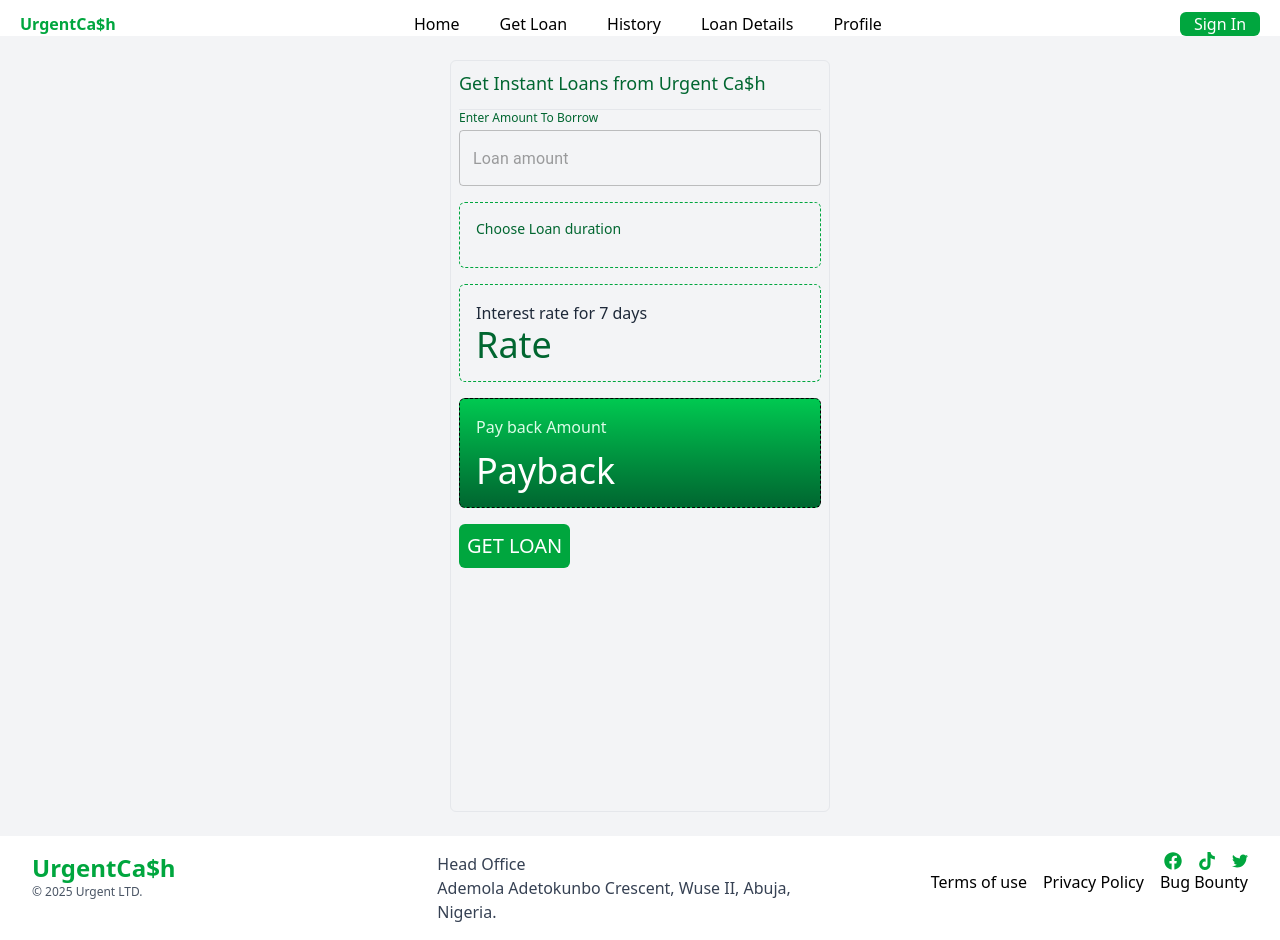
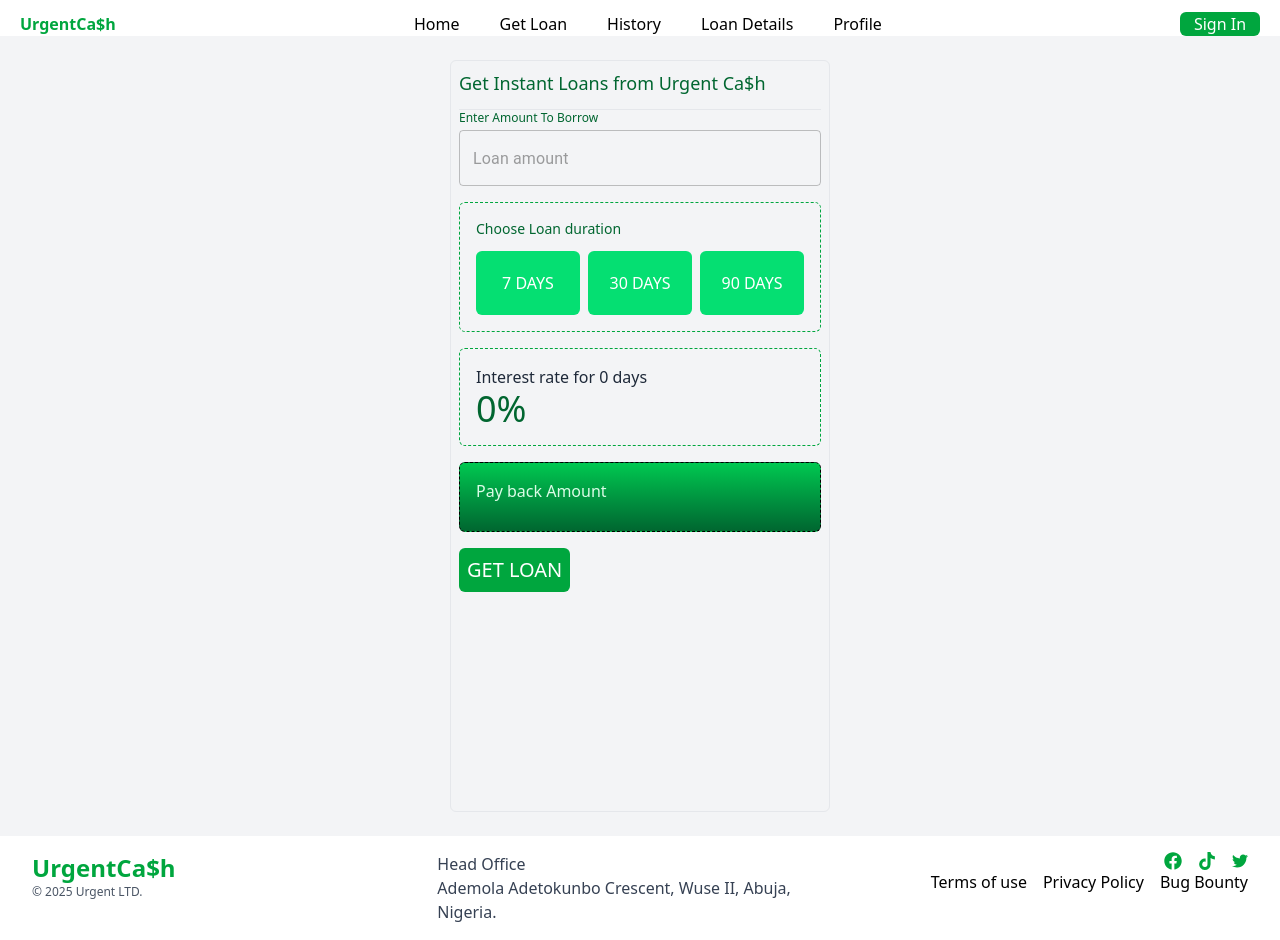
Before and after one commit to ObaroJB/urgentcash, a Next.js app: page /dashboard/get-loan in a window 1280 px wide. Built offline with nearby package versions, Linux system fonts and the light colour scheme.

Commit message:
loan-history

```diff
--- a/app/dashboard/get-loan/page.js
+++ b/app/dashboard/get-loan/page.js
@@ -1,6 +1,12 @@
 "use client"
 import { TextField } from "@mui/material";
-import { useState } from "react";
+import { useFormik } from "formik";
+import { useEffect, useState } from "react";
+import * as yup from "yup";
+
+const schema =yup.object().shape({
+    amount:yup.number().required().min(5000),
+})
 const duration =[
     {id: "7", days:7},
     {id: "30", days:30},
@@ -12,13 +18,26 @@ export default function GetLoan (){
     const [rate, setRate] = useState(0);
     const [paybackAmount, setPaybackAmount] = useState(undefined);
     const [loanDate, setLoanDate]= useState(0);
+
+    const {handleSubmit, handleChange, values,touched,errors} =useFormik({
+    initialValues:{
+      amount:""
+    },
+    validationSchema:schema
+    })
+    useEffect(()=> {
+    if (values.amount >= 1){
+        const Interest = (values.amount * rate)/100;
+        setPaybackAmount(values.amount + Interest);
+    }
+    },[values.amount, rate])
     return (
         <main className="min-h-screen flex justify-center py-4 md:py-6 md:px-6 lg-px-16 bg-gray-100">
           <div className="w-full md:w-[380px] flex-col gap-4 border border-gray-200 rounded-md p-2 md:pb-6">
             <blockquote className="border-b border-gray-200 pb-3">
                 <span className="foot-thin text-lg text-green-800 text-center">Get Instant Loans from Urgent Ca$h</span>
             </blockquote>
-            <form className="flex flex-col gap-4">
+            <form onClick={handleSubmit} className="flex flex-col gap-4">
               <div className="flex flex-col gap-1">
               <label className="text-green-800 text-xs">Enter Amount To Borrow</label>
               <TextField
@@ -26,20 +45,49 @@ export default function GetLoan (){
               variant="outlined"
               type="number"
               placeholder= "Loan amount"
-              />
+              value={values.amount}
+              onChange={handleChange}/>
+              {touched.amount&&  errors.amount ? <span className="text-xs text-red-500">{errors.amount}</span>:
+              null}
              </div>
              <div className=" border border-dashed border-green-600 p-4 rounded-md">
                 <p className="text-green-800 text-sm mb-3"> Choose Loan duration</p>
                 <ul className="grid grid-cols-3 gap-2">
+                { duration.map( item =><li
+                       key={item.id}
+                       onClick={() => {
+                       setClickedRate(item.id)
+                       if (item.days === 7){
+                        setRate(5)
+                       }
+                       else if (item.days === 30){
+                        setRate(15)
+                       }
+                       else if (item.days === 90){
+                        setRate(30)
+                       }
+                       if (item.days === 7){
+                        setLoanDate(7)
+                       }
+                       else if (item.days === 30){
+                        setLoanDate(30)
+                       }
+                       else if (item.days === 90){
+                        setLoanDate(90)
+                       }
+                       }}
+                    className="h-16 bg-green-400 text-white text-md uppercase rounded-md justify-center
+                    flex items-center cursor-pointer">{item.days} Days</li>
+                    )}
                 </ul>
                 </div>
                 <div className="border border-dashed border-green-600 p-4 rounded-md">
-                <p className="text-gray-800">Interest rate for 7 days</p>
-                <p className="text-4xl text-green-800">Rate</p>
+                <p className="text-gray-800">Interest rate for {loanDate} days</p>
+                <p className="text-4xl text-green-800">{rate}%</p>
              </div>
              <div className="flex flex-col gap-3 bg-gradient-to-b from-green-500 to-green-800 border border-dashed border-green 600 p-4 rounded-md">
                 <p className="text-green-100">Pay back Amount</p>
-                <p className="text-4xl text-white">Payback</p>
+                <p className="text-4xl text-white">{paybackAmount}</p>
              </div>
              <div className="flex items-center gap-1">
                 <button type ="submit" className="p-2 rounded-md bg-green-600 text-white text-xl uppercase">Get Loan</button>
--- a/app/dashboard/loan-history/page.js
+++ b/app/dashboard/loan-history/page.js
@@ -0,0 +1,19 @@
+import HistoryTab from "@/components/HistoryTab"
+
+
+
+
+
+export default function LoanHistory () {
+    return (
+       <main className="min-h-screen flex justify-center items-center bg-gray-50">
+         <div className="w-[300px] min-h-[400px] bg-white rounded-md p-4">
+            <h1>My Loan History</h1>
+            <div className="flex flex-col gap-4">
+            <HistoryTab/>
+            </div>
+         </div>
+       </main>
+
+
+    )}
--- /dev/null
+++ b/components/HistoryTab.js
@@ -0,0 +1,16 @@
+export default function HistoryTab () {
+    return(
+        <div className="flex flex-col border border-green-600 rounded-md p-3 cursor-pointer ">
+          <ul className="flex justify-between border-b border-green-600 pb-2">
+            <li className="font-bold text-2xl text-gray-700">Amount</li>
+            <li className="text-xs text-gray-500">Rate</li>
+          </ul>
+          <ul className="flex justify-between items-center pt-2">
+              <li className="text-sm text-gray-700">Duration</li>
+              <li className="text-sm text-gray-700">Date</li>
+              <li className="text-sm text-gray-700">Payback Amount</li>
+
+          </ul>
+        </div>
+    )
+}
--- a/config/firebase.config.js
+++ b/config/firebase.config.js
@@ -1,11 +1,10 @@
 // Import the functions you need from the SDKs you need
-import { initializeApp } from "firebase/app";
-// TODO: Add SDKs for Firebase products that you want to use
-// https://firebase.google.com/docs/web/setup#available-libraries
-
+import { getApps, initializeApp } from "firebase/app";
+import {getFirestore} from "firebase/firestore"
+import {getStorage} from "firebase/storage";
 // Your web app's Firebase configuration
 const firebaseConfig = {
-  apiKey: "AIzaSyBFHhzo2ns5hgj_ooOjrioFbpGhxlVCT6c",
+  apiKey: ProcessingInstruction.ENV.FIREBASE_API_KEY,
   authDomain: "urgentcash-1ffc8.firebaseapp.com",
   projectId: "urgentcash-1ffc8",
   storageBucket: "urgentcash-1ffc8.firebasestorage.app",
@@ -14,4 +13,8 @@ const firebaseConfig = {
 };
 
 // Initialize Firebase
-const app = initializeApp(firebaseConfig);
+const app = getApps().length == 0 ? initializeApp(firebaseConfig):getApp();
+const db = getFirestore(app);
+const storage = getStorage(app);
+
+export {db, storage}
```
